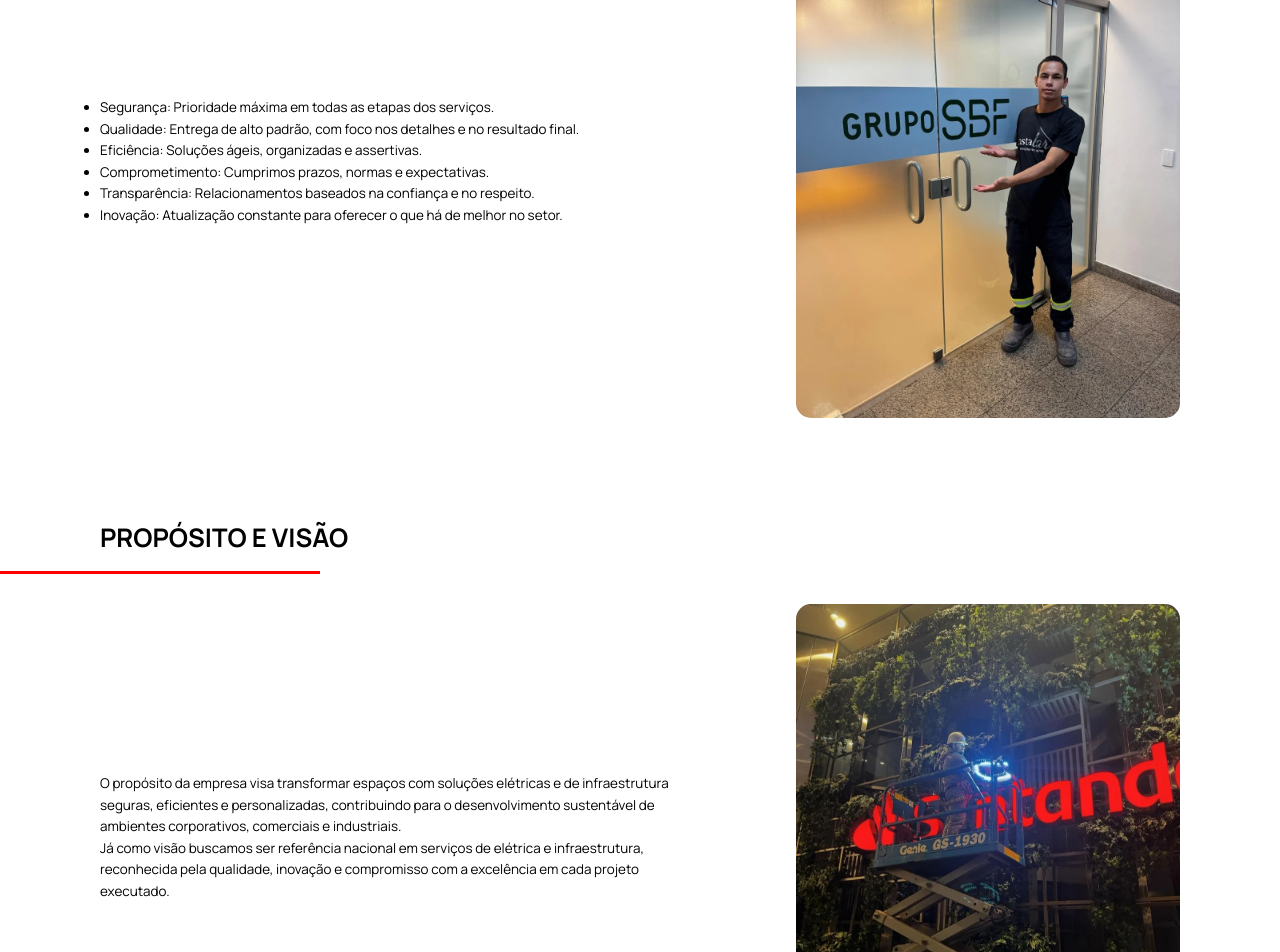
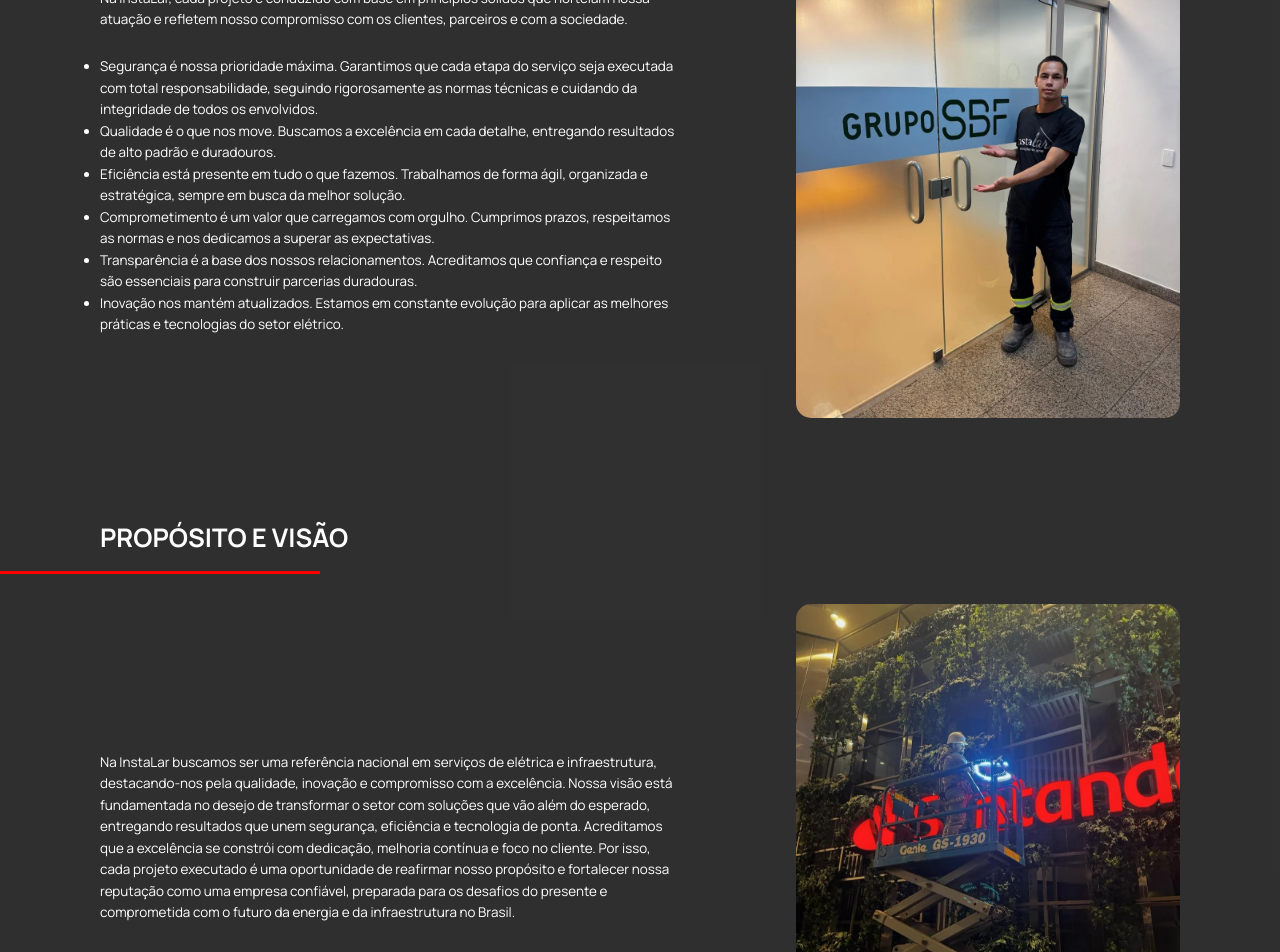
Before and after one commit to GabbFlor/Instalar, a React (Vite) app: page /sobre-nos in a window 1280 px wide. Shown: the part 1160-2112 px from the top of the page. Built offline with nearby package versions, Linux system fonts and the light colour scheme.

Commit message:
fix
- mudando a cor tema do site;
- melhorando/arrumando a responsividade com texto na página "sobre nós"

```diff
--- a/package.json
+++ b/package.json
@@ -13,6 +13,7 @@
     "react": "^19.1.0",
     "react-dom": "^19.1.0",
     "react-icons": "^5.5.0",
+    "react-responsive": "^10.0.1",
     "react-router-dom": "^7.6.3",
     "react-slick": "^0.30.3",
     "slick-carousel": "^1.8.1",
--- a/src/routes/Sobre_nos.jsx
+++ b/src/routes/Sobre_nos.jsx
@@ -7,8 +7,11 @@ import BannerImage from "../assets/Sobre_nos/Banner.webp"
 
 import Banner from "../components/Banner";
 import Sobre_nos_style from "../styles/Sobre_nos_style";
+import { useMediaQuery } from "react-responsive";
 
 const Sobre_nos = () => {
+    const isBigScreen = useMediaQuery({ minWidth: 800 });
+
     return (
         <div>
             <Sobre_nos_style />
@@ -48,6 +51,28 @@ const Sobre_nos = () => {
                     <h1>VALORES</h1>
 
                     <div>
+                        {isBigScreen
+                                ?
+                                (
+                                    <div className="escrita-responsiva-valores">
+                                        <p>
+                                            Na InstaLar, cada projeto é conduzido com base em
+                                            princípios sólidos que norteiam nossa atuação e refletem
+                                            nosso compromisso com os clientes, parceiros e com a sociedade.
+                                        </p>
+                                        <br />
+                                        <ul>
+                                            <li>Segurança é nossa prioridade máxima. Garantimos que cada etapa do serviço seja executada com total responsabilidade, seguindo rigorosamente as normas técnicas e cuidando da integridade de todos os envolvidos.</li>
+                                            <li>Qualidade é o que nos move. Buscamos a excelência em cada detalhe, entregando resultados de alto padrão e duradouros.</li>
+                                            <li>Eficiência está presente em tudo o que fazemos. Trabalhamos de forma ágil, organizada e estratégica, sempre em busca da melhor solução.</li>
+                                            <li>Comprometimento é um valor que carregamos com orgulho. Cumprimos prazos, respeitamos as normas e nos dedicamos a superar as expectativas.</li>
+                                            <li>Transparência é a base dos nossos relacionamentos. Acreditamos que confiança e respeito são essenciais para construir parcerias duradouras.</li>
+                                            <li>Inovação nos mantém atualizados. Estamos em constante evolução para aplicar as melhores práticas e tecnologias do setor elétrico.</li>
+                                        </ul>
+                                    </div>
+                                )
+                                :
+                                (
                                     <ul>
                                         <li>Segurança: Prioridade máxima em todas as etapas dos serviços.</li>
                                         <li>Qualidade: Entrega de alto padrão, com foco nos detalhes e no resultado final.</li>
@@ -56,6 +81,8 @@ const Sobre_nos = () => {
                                         <li>Transparência: Relacionamentos baseados na confiança e no respeito.</li>
                                         <li>Inovação: Atualização constante para oferecer o que há de melhor no setor.</li>
                                     </ul>
+                                )
+                            }
 
                         <img src={Img1} alt="Img1-Instalar" />
                     </div>
@@ -65,6 +92,25 @@ const Sobre_nos = () => {
                     <h1>PROPÓSITO E VISÃO</h1>
 
                     <div>
+                        {isBigScreen
+                            ?
+                            (
+                                <p>
+                                    Na InstaLar  buscamos ser uma referência nacional em serviços de
+                                    elétrica e infraestrutura, destacando-nos pela qualidade, inovação
+                                    e compromisso com a excelência. Nossa visão está fundamentada no
+                                    desejo de transformar o setor com soluções que vão além do esperado,
+                                    entregando resultados que unem segurança, eficiência e tecnologia de ponta.
+
+                                    Acreditamos que a excelência se constrói com dedicação, melhoria contínua
+                                    e foco no cliente. Por isso, cada projeto executado é uma oportunidade de
+                                    reafirmar nosso propósito e fortalecer nossa reputação como uma empresa confiável,
+                                    preparada para os desafios do presente e comprometida com o futuro da energia e
+                                    da infraestrutura no Brasil.
+                                </p>
+                            )
+                            :
+                            (
                                 <p>
                                     O propósito da empresa visa transformar espaços com
                                     soluções elétricas e de infraestrutura seguras, eficientes
@@ -75,6 +121,9 @@ const Sobre_nos = () => {
                                     de elétrica e infraestrutura, reconhecida pela qualidade,
                                     inovação e compromisso com a excelência em cada projeto executado.
                                 </p>
+                            )
+                        }
+
 
 
                         <img src={Img2} alt="Img2-Instalar" />
--- a/src/styles/Carrossel_style.jsx
+++ b/src/styles/Carrossel_style.jsx
@@ -52,7 +52,7 @@ const Carrossel_style = createGlobalStyle `
     }
 
     .slick-arrow svg {
-        color: black;
+        color: var(--color-font);
         font-size: 3vw;
         transition: color 0.3s ease;
     }
--- a/src/styles/Geral.jsx
+++ b/src/styles/Geral.jsx
@@ -28,6 +28,9 @@ const Geral = createGlobalStyle `
         --width-video: 20vw;
 
         --font-button: 1vw;
+
+        --color-background: #1E1E1EEB;
+        --color-font: #FFFFFF;
     }
 
     // fontes em responsividade:
--- a/src/styles/Home_style.jsx
+++ b/src/styles/Home_style.jsx
@@ -2,7 +2,8 @@ import { createGlobalStyle } from "styled-components";
 
 const Home_style = createGlobalStyle `
     main {
-        background-color: white;
+        background-color: var(--color-background);
+        color: var(--color-font)
     }
 
     .banner-section button, .galeria-servicos-section a, .cases-section a {
--- a/src/styles/Servicos_style.jsx
+++ b/src/styles/Servicos_style.jsx
@@ -1,6 +1,11 @@
 import { createGlobalStyle } from "styled-components";
 
 const Servicos_style = createGlobalStyle `
+    main {
+        background-color: var(--color-background);
+        color: var(--color-font);
+    }
+
     .servicos-1-section,
     .servicos-2-section {
         padding: 50px 0;
--- a/src/styles/Sobre_nos_style.jsx
+++ b/src/styles/Sobre_nos_style.jsx
@@ -1,6 +1,11 @@
 import { createGlobalStyle } from "styled-components";
 
 const Sobre_nos_style = createGlobalStyle `
+    main {
+        background-color: var(--color-background);
+        color: var(--color-font);
+    }
+
     .quem-somos-section,
     .valores-section,
     .proposito-section {
@@ -18,6 +23,7 @@ const Sobre_nos_style = createGlobalStyle `
 
     .quem-somos-section p,
     .valores-section li,
+    .valores-section p,
     .proposito-section p {
         font-size: var(--font-size-p);
         width: 45vw;
@@ -36,13 +42,19 @@ const Sobre_nos_style = createGlobalStyle `
     }
 
     .quem-somos-section div,
-    .valores-section div,
+    .valores-section div:not(.escrita-responsiva-valores),
     .proposito-section div{
         display: inline-flex;
         padding: 30px 100px 0 100px;
         align-items: center;
         justify-content: space-between;
         width: 100%;
+    }
+
+    .escrita-responsiva-valores {
+        display: flex;
+        flex-direction: column;
+        width: fit-content !important;
     }
 
     .quem-somos-section div img {
```
Also changed, not shown: 1 other file (tests, documents, lock files or other folders). Lines whose indentation alone changed are shown as unchanged.
